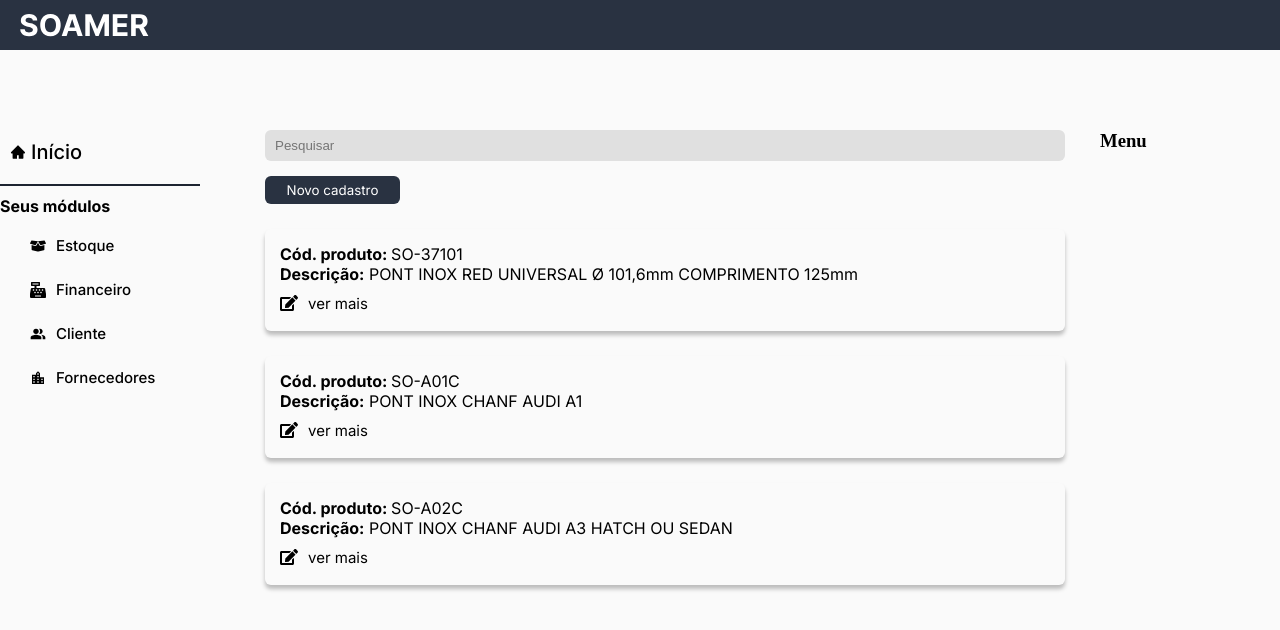
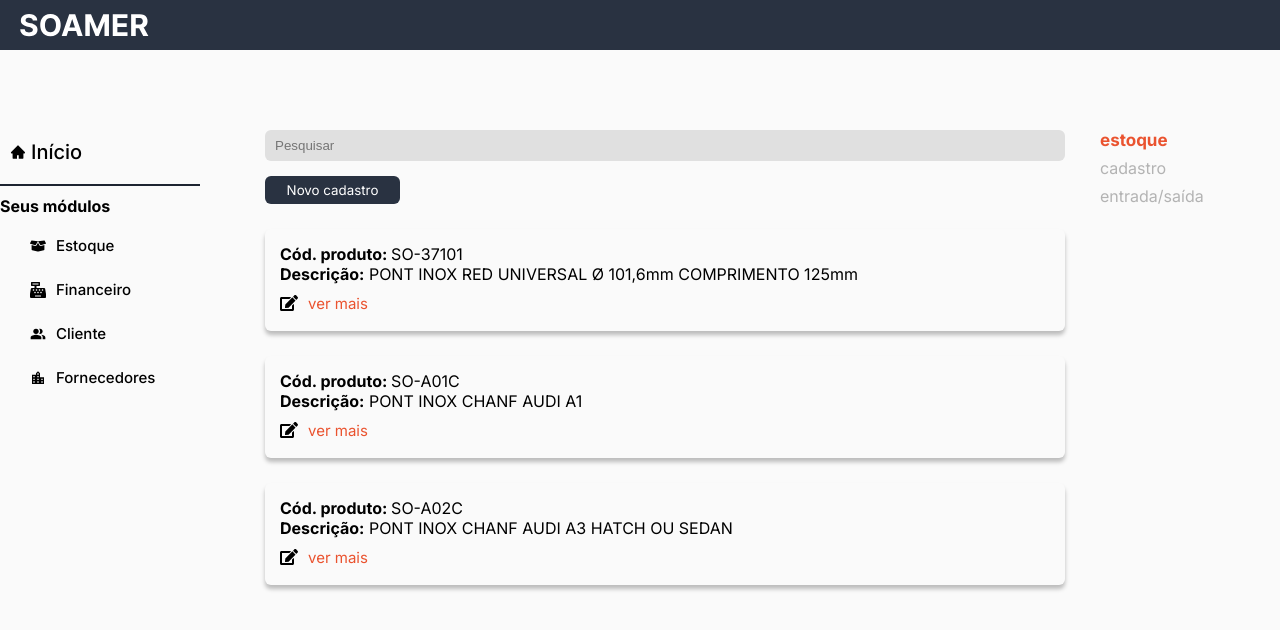
Before and after one commit to HenkelDio/soamer-project, a React (Create React App) app in the folder client/: page /estoque in a window 1280 px wide. Shown: the top 630 px of the page. Built offline with nearby package versions, Linux system fonts and the light colour scheme.

Commit message:
added menu component

```diff
--- a/client/src/components/menu/index.js
+++ b/client/src/components/menu/index.js
@@ -1,10 +1,9 @@
 import { Container } from "./style";
 
-export default function Menu() {
+export default function Menu({ children }) {
   return(
     <Container>
-    <h3>Menu</h3>
+      {children}
     </Container>
-
   )
 }
--- a/client/src/components/menu/style.js
+++ b/client/src/components/menu/style.js
@@ -2,4 +2,18 @@ import styled from "styled-components";
 
 export const Container = styled.div`
   width: 200px;
+  font-family: 'Inter';
+  display: flex;
+  flex-direction: column;
+  gap: 8px;
+
+  strong {
+    font-size: 17px;
+    color: ${({ theme }) => theme.colors.secondary.dark};
+  }
+
+  a {
+    color: #B3B3B3;
+    text-decoration: none;
+  }
 `;
--- a/client/src/pages/layout/estoque/index.js
+++ b/client/src/pages/layout/estoque/index.js
@@ -7,6 +7,7 @@ import SideMenu from "../../../components/side_menu";
 import { Container } from "../style";
 import Card from "./Card";
 import { ContainerEstoque } from "./style";
+import { Link } from "react-router-dom/cjs/react-router-dom.min";
 
 export default function Estoque() {
   const [data, setData] = useState([
@@ -34,7 +35,11 @@ export default function Estoque() {
           }
           </ContainerEstoque>
         </Content>
-        <Menu />
+        <Menu>
+          <strong>estoque</strong>
+          <Link to='/'>cadastro</Link>
+          <Link to='/'>entrada/saída</Link>
+        </Menu>
       </Container>
     </>
   )
--- a/client/src/pages/layout/estoque/style.js
+++ b/client/src/pages/layout/estoque/style.js
@@ -29,15 +29,15 @@ export const ContainerOptions = styled.div`
   gap: 10px;
 
   a{
-    color: black;
     text-decoration: none;
   }
 
   .btn{
     font-size: 15px;
+    color: ${({ theme }) => theme.colors.secondary.dark};
   }
   .btnEdit{
     font-size: 18px;
-
+    color: black;
   }
 `;
--- a/client/src/pages/layout/home/index.js
+++ b/client/src/pages/layout/home/index.js
@@ -1,3 +1,4 @@
+import { Link } from "react-router-dom/cjs/react-router-dom.min";
 import Content from "../../../components/content";
 import Header from "../../../components/header";
 import Menu from "../../../components/menu";
@@ -20,7 +21,11 @@ export default function Home() {
           <Card></Card>
         </CardsContainer>
       </Content>
-      <Menu />
+      <Menu>
+        <strong>dashboards</strong>
+        <Link to='/'>financeiro</Link>
+        <Link to='/'>estoque</Link>
+      </Menu>
     </Container>
     </>
   )
```
